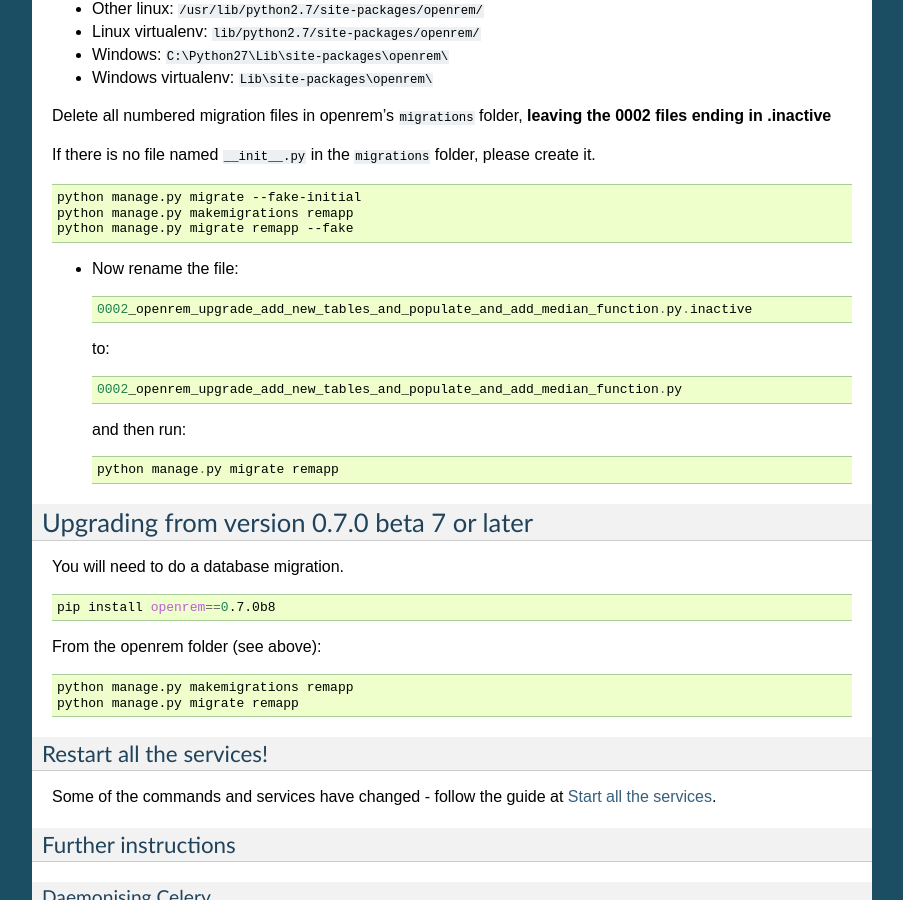
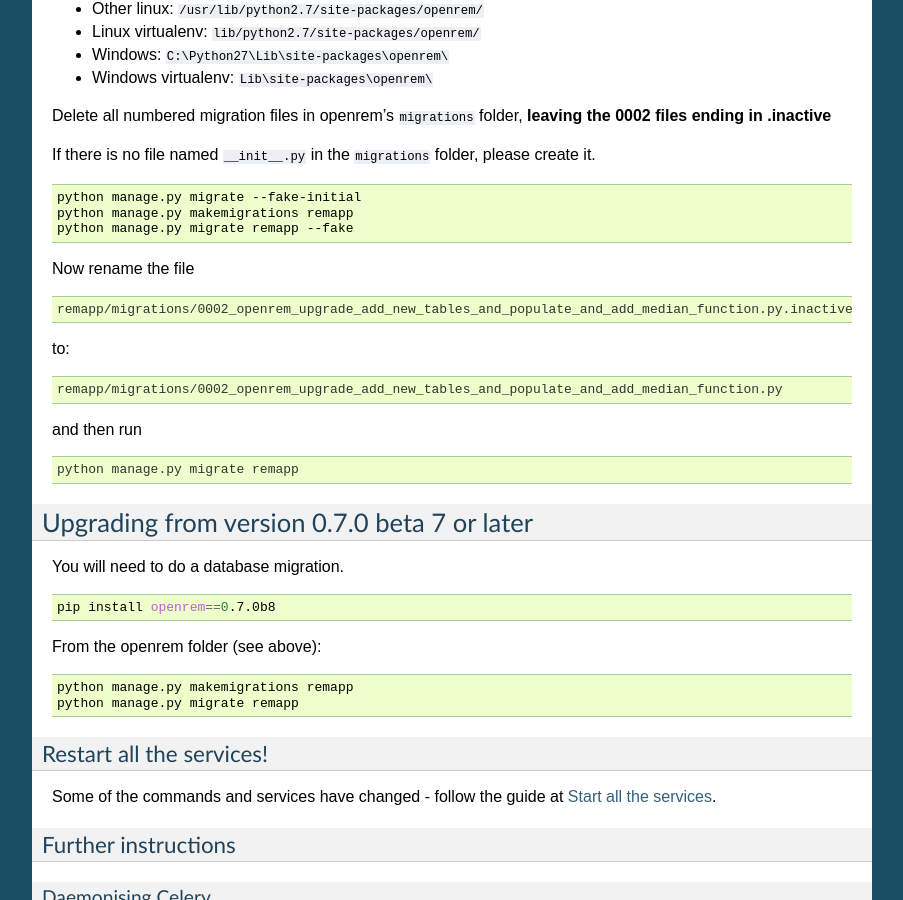
Before and after one commit to ckswilliams/modOpenREM, a Sphinx documentation site: the page built from docs/release-0.7.0.rst, in a window 1280 px wide and 900 px high, scrolled down 1289 px. Shown: the whole window, without its empty margins (198-1101 px from the left). Built offline with Sphinx 7.4.7, drawn with Linux system fonts in a browser that asks for light colours.

Commit message:
Re-ordered postres docs to make it more logical. Changed initial install instructions for the median migration to make it clearer and to match the upgrade version, which was edited to use the sourcecode console style

```diff
--- a/docs/release-0.7.0.rst
+++ b/docs/release-0.7.0.rst
@@ -78,15 +78,21 @@
     python manage.py makemigrations remapp
     python manage.py migrate remapp --fake
 
-* Now rename the file::
+Now rename the file
 
-    0002_openrem_upgrade_add_new_tables_and_populate_and_add_median_function.py.inactive
+.. sourcecode:: console
 
-  to::
+    remapp/migrations/0002_openrem_upgrade_add_new_tables_and_populate_and_add_median_function.py.inactive
 
-    0002_openrem_upgrade_add_new_tables_and_populate_and_add_median_function.py
+to:
 
-  and then run::
+.. sourcecode:: console
+
+    remapp/migrations/0002_openrem_upgrade_add_new_tables_and_populate_and_add_median_function.py
+
+and then run
+
+.. sourcecode:: console
 
     python manage.py migrate remapp
 
```
Also changed, not shown: docs/install.rst (+17 -5 lines), docs/postgresql.rst (+25 -25 lines).
